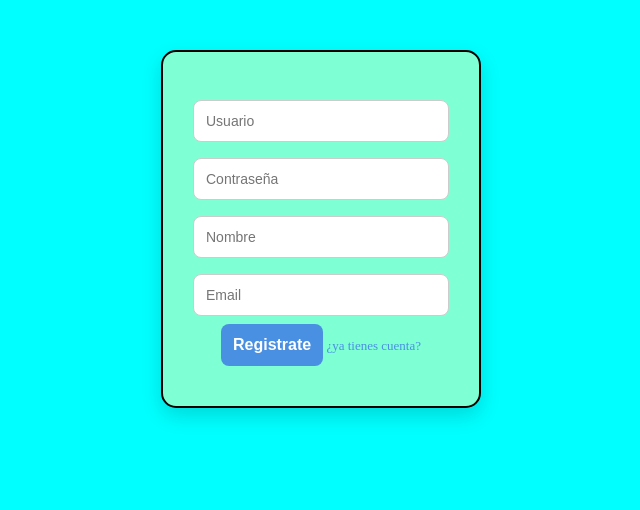
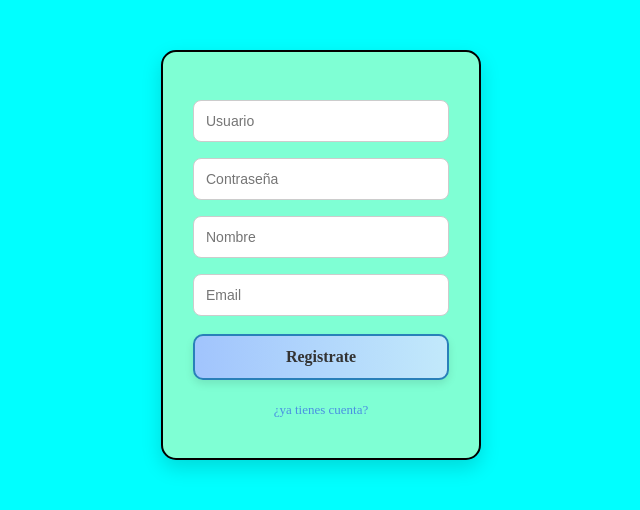
Before and after one commit to sebaxs25/momento-2, a React (Vite) app: page /registro in a window 1280 px wide. Shown: the top 510 px of the page, without its empty margins (319-959 px from the left). Built offline with nearby package versions, Linux system fonts and the light colour scheme.

Commit message:
finalizado actualizado registro

```diff
--- a/src/pages/Principal.jsx
+++ b/src/pages/Principal.jsx
@@ -1,5 +1,5 @@
 import MenuLateral from "../components/MenuLateral";
-import Contenido from "../components/Contenido"
+
 function Principal(){
     return (
         <div className="principal">
--- a/src/pages/Registro.css
+++ b/src/pages/Registro.css
@@ -25,20 +25,30 @@ body{
 .input:focus{
     border-color: #4a90e2;
 }
-button{
-  background-color: #4a90e2;
-  color: white;
-  padding: 12px;
-  border: none;
-  border-radius: 8px;
+.button_registro{
+  display: block;
+  width: 100%;
+  padding: 12px 20px;
+  margin: 10px 0;
+  margin-bottom: 20px;
   font-size: 16px;
   font-weight: bold;
-  cursor: pointer;
-  transition: background-color 0.3s;
+  text-align: center;
+  text-decoration: none;
+  color: #333;
+  background: linear-gradient(to right, #a1c4fd, #c2e9fb);
+  border: 2px solid #2980b9;
+  border-radius: 10px;
+  transition: all 0.3s ease;
+  box-shadow: 0 4px 8px rgba(0,0,0,0.1);
 }
-button:hover {
-  background-color: #357ab8;
+.button_registro:hover {
+ background: linear-gradient(to right, #6dd5ed, #2193b0);
+  color: white;
+  transform: scale(1.05);
+  box-shadow: 0 6px 12px rgba(0,0,0,0.2);
 }
+
 .link{
     text-align: center;
   font-size: 13px;
--- a/src/pages/Registro.jsx
+++ b/src/pages/Registro.jsx
@@ -13,7 +13,7 @@ const [ getEmail,setEmail]=useState("")
             <input type="text" className="input" onChange={(e) => setContrasena(e.target.value)} placeholder="Contraseña" />
             <input type="text" className="input" onChange={(e) => setNombre(e.target.value)} placeholder="Nombre" />
             <input type="text" className="input" onChange={(e) => setEmail(e.target.value)} placeholder="Email" />
-            <button type="button">Registrate</button>
+            <Link to= "/" className="button_registro">Registrate</Link>
             <Link to="/" className="link"> ¿ya tienes cuenta?</Link>
         </form>
     )
```
